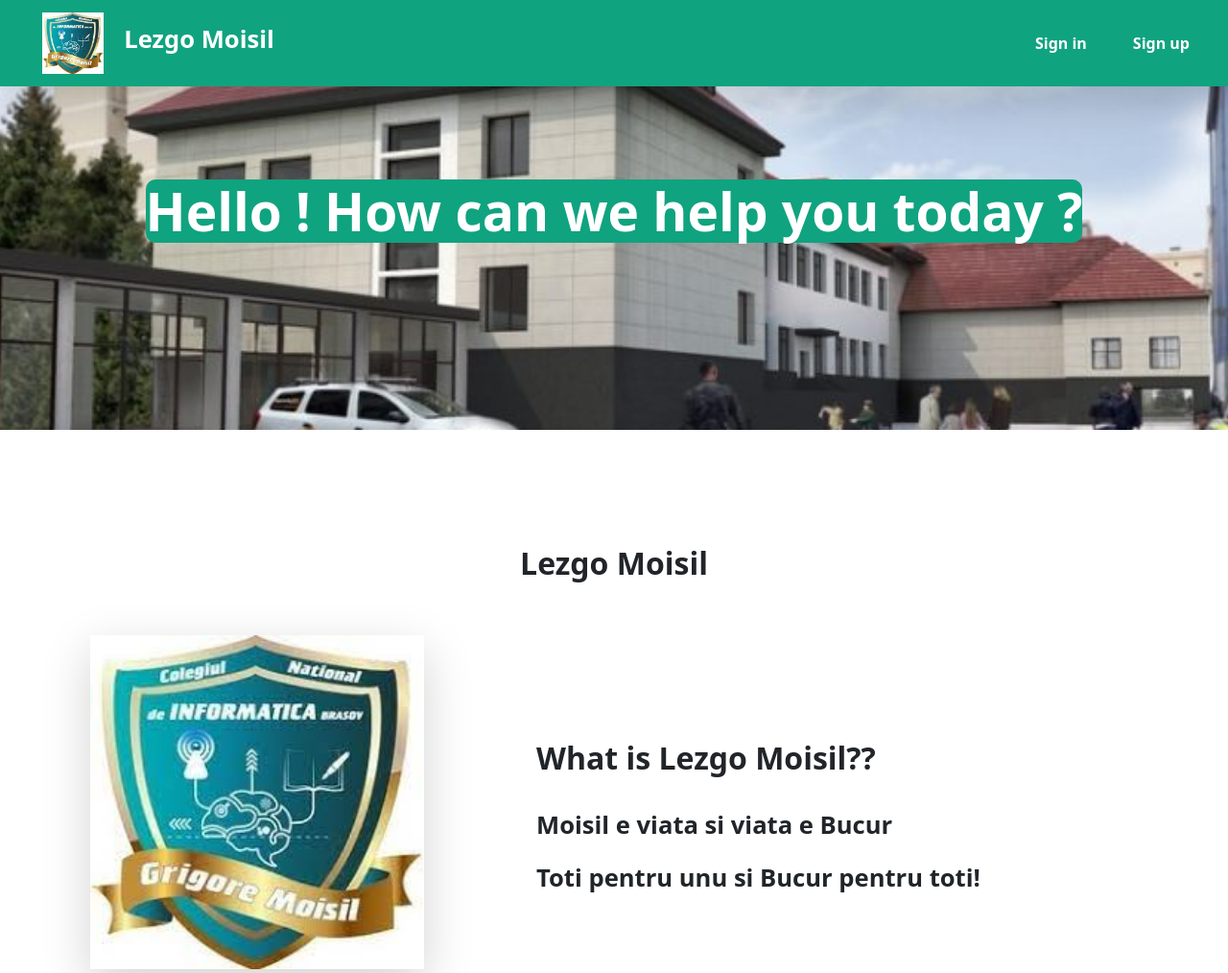
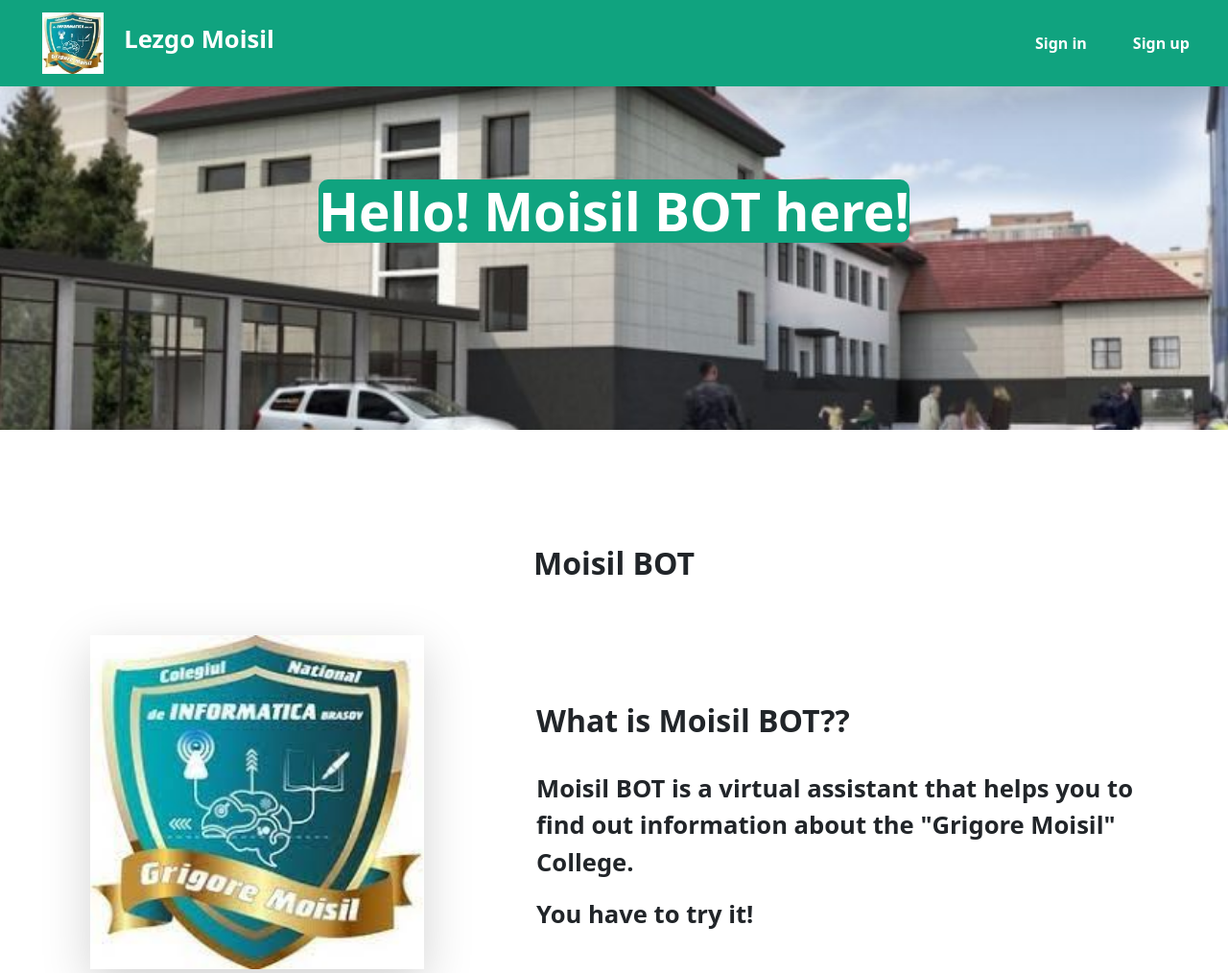
Before and after one commit to daniy310/Creatie-Soft-Moisil-AI, a PHP site: page / in a window 1280 px wide. Shown: the top 1014 px of the page at 96% size. Run offline with PHP 8.4, Linux system fonts and the light colour scheme; some libraries are stand-ins or nearby versions.

Commit message:
site update

```diff
--- a/site/includes/header.php
+++ b/site/includes/header.php
@@ -10,9 +10,9 @@
       <script src="https://cdnjs.cloudflare.com/ajax/libs/jqueryui/1.12.1/jquery-ui.min.js"></script>
       <script src="https://cdnjs.cloudflare.com/ajax/libs/moment.js/2.18.1/moment.min.js"></script>
       <script src="https://cdnjs.cloudflare.com/ajax/libs/fullcalendar/3.4.0/fullcalendar.min.js"></script>
-      <link rel="icon" type="image/x-icon" href="includes/images/logo.png">
+      <link rel="icon" type="image/x-icon" href="includes/images/logo.jfif">
       <link rel="stylesheet" href="style.css">
       <link href="https://cdn.jsdelivr.net/npm/bootstrap@5.2.3/dist/css/bootstrap.min.css" rel="stylesheet" integrity="sha384-rbsA2VBKQhggwzxH7pPCaAqO46MgnOM80zW1RWuH61DGLwZJEdK2Kadq2F9CUG65" crossorigin="anonymous">
       <script src="https://cdn.jsdelivr.net/npm/bootstrap@5.2.3/dist/js/bootstrap.bundle.min.js" integrity="sha384-kenU1KFdBIe4zVF0s0G1M5b4hcpxyD9F7jL+jjXkk+Q2h455rYXK/7HAuoJl+0I4" crossorigin="anonymous"></script>
-      <title>Lezgo Moisil</title>
+      <title>Moisil BOT</title>
 </head>
--- a/site/includes/navbarin2.php
+++ b/site/includes/navbarin2.php
@@ -10,6 +10,12 @@
             <div class="collapse navbar-collapse justify-content-end" id="navbarSupportedContent">
                   <ul class="navbar-nav justify-content-between mb-2 mb-lg-0">
                         <li class="nav-item ">
+                              <a class="nav-link  color1  active text-white" aria-current="page" href="http://localhost:3000/">
+                                    <button class="btn text-white border-0 me-2" type="button"><b>Moisil BOT</b></button>
+                              </a>
+                        </li>
+                        <li class="nav-item ">
+
                               <a class="nav-link  color1  active text-white" aria-current="page" href="logout.php">
                                     <button class="btn text-white border-0 me-2" type="button"><b>Log out</b></button>
                               </a>
--- a/site/index.php
+++ b/site/index.php
@@ -4,13 +4,13 @@
       <?php include('includes/navbarin.php'); ?>
       <div class="page-header min-vh-75 relative row text-center" style="background-image: url('includes/images/scoala.jpg');">
             <div class="d-flex justify-content-center align-items-center ">
-                  <h1 class="text-center h1-index">Hello ! How can we help you today ?</h1>
+                  <h1 class="text-center h1-index">Hello! Moisil BOT here!</h1>
             </div>
       </div>
 
       <div class="container my-4" id="about">
             <br><br><br><br>
-            <h2 class="hello mb-2 text-center"><b>Lezgo Moisil</b></h2><br><br>
+            <h2 class="hello mb-2 text-center"><b>Moisil BOT</b></h2><br><br>
             <div class="container">
                   <div class="row align-items-center">
                         <div class="col-lg-4 me-auto mb-5 ">
@@ -19,9 +19,9 @@
                               </div>
                         </div>
                         <div class="col-lg-7">
-                              <h2 style="font-weight: bold">What is Lezgo Moisil??</h2><br>
-                              <p class="phack">Moisil e viata si viata e Bucur</p>
-                              <p class="phack">Toti pentru unu si Bucur pentru toti!</p>
+                              <h2 style="font-weight: bold">What is Moisil BOT??</h2><br>
+                              <p class="phack">Moisil BOT is a virtual assistant that helps you to find out information about the "Grigore Moisil" College.</p>
+                              <p class="phack">You have to try it!</p>
                         </div>
                   </div>
             </div>
```
